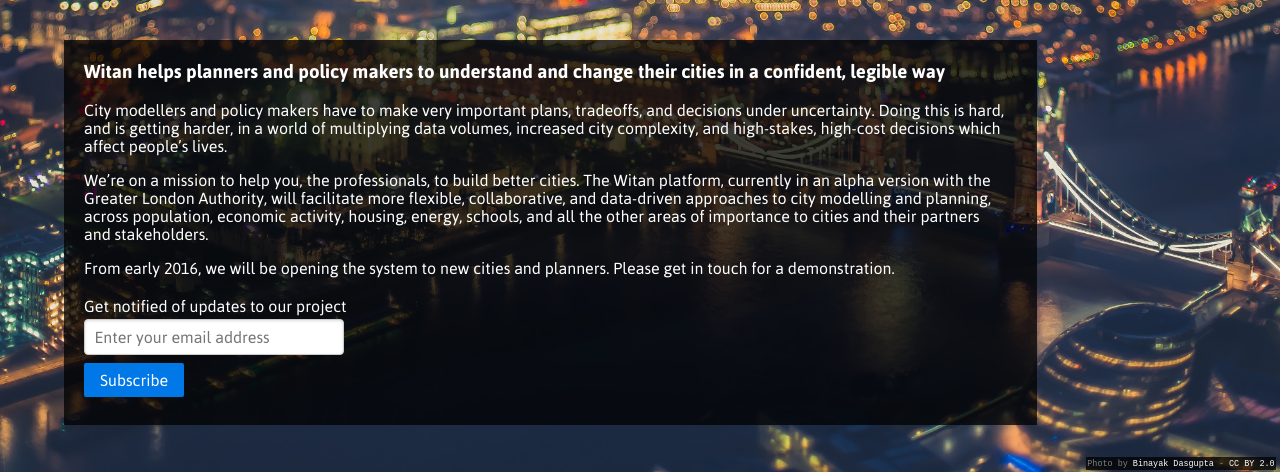
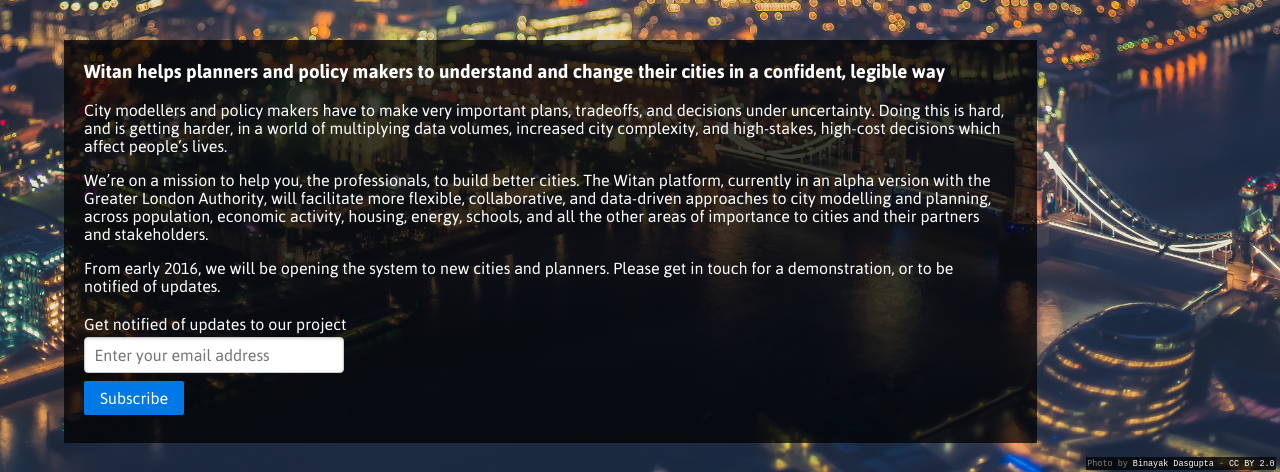
Before and after one commit to MastodonC/witan.landing, a plain HTML site: page index.html in a window 1280 px wide. Shown: the part 328-800 px from the top of the page. Drawn offline with Linux system fonts and the light colour scheme; files whose address does not match are found by name.

Commit message:
Fix for https://github.com/MastodonC/witan.landing/issues/2

```diff
--- a/index.html
+++ b/index.html
@@ -29,7 +29,7 @@
 
 							<p>We’re on a mission to help you, the professionals, to build better cities. The Witan platform, currently in an alpha version with the Greater London Authority, will facilitate more flexible, collaborative, and data-driven approaches to city modelling and planning, across population, economic activity, housing, energy, schools, and all the other areas of importance to cities and their partners and stakeholders.  </p>
 
-							<p>From early 2016, we will be opening the system to new cities and planners. Please get in touch for a demonstration. </p>
+							<p>From early 2016, we will be opening the system to new cities and planners. Please get in touch for a demonstration, or to be notified of updates.</p>
 
 			            </div>
 
```
